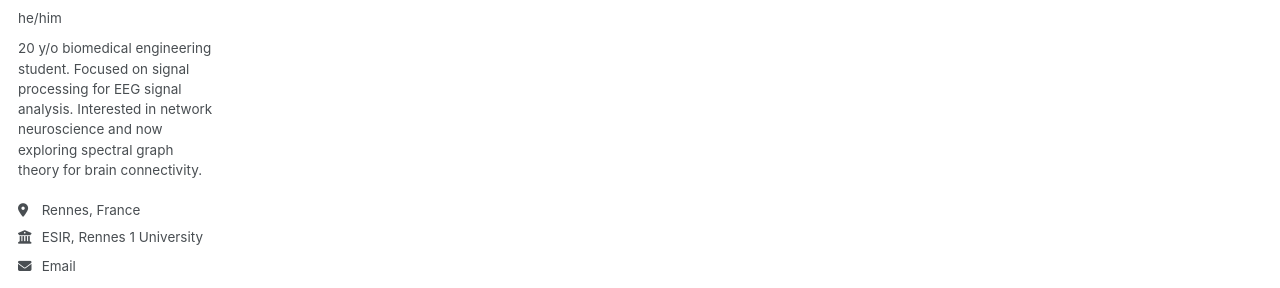
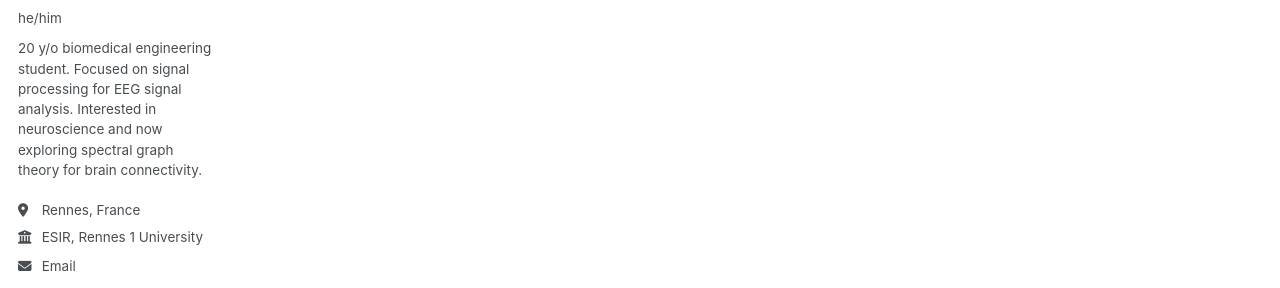
Before and after one commit to Abelccq/Abelccq.github.io, a Jekyll site: the page built from _pages/about.md, in a window 1280 px wide. Shown: the part 278-566 px from the top of the page. Built offline with Jekyll 4.4.1, drawn with Linux system fonts in a browser that asks for light colours; a script bundle is joined from its source files by our own code; library files that are not in the unit come from our copies.

Commit message:
Update bio to remove 'network' from interests

```diff
--- a/_config.yml
+++ b/_config.yml
@@ -26,7 +26,7 @@ author:
   avatar           : "pp.png"
   name             : ""
   pronouns         : "he/him"
-  bio              : "20 y/o biomedical engineering student. Focused on signal processing for EEG signal analysis. Interested in network neuroscience and now exploring spectral graph theory for brain connectivity."
+  bio              : "20 y/o biomedical engineering student. Focused on signal processing for EEG signal analysis. Interested in neuroscience and now exploring spectral graph theory for brain connectivity."
   location         : "Rennes, France"
   employer         : "ESIR, Rennes 1 University"
   uri              : # URL
```
